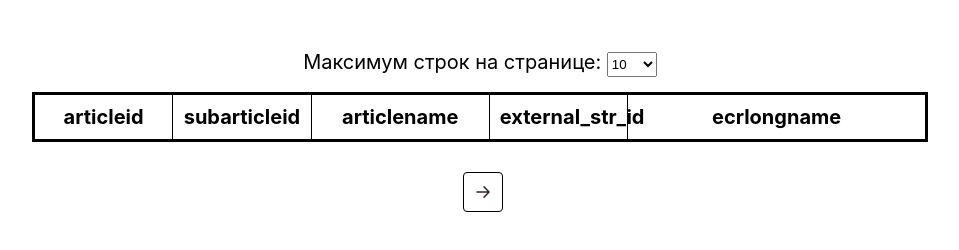
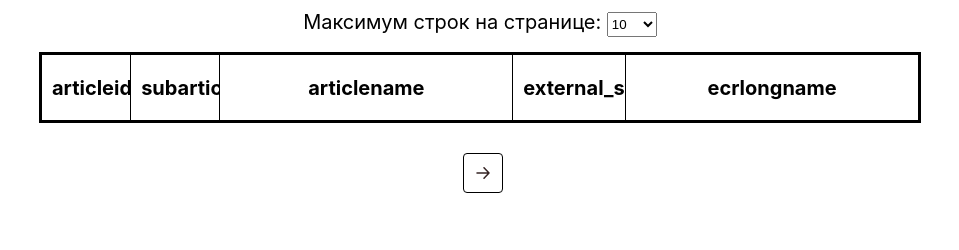
Before and after one commit to Rubyroido/gpn-test, a React app in the folder frontend/: page / in a window 1280 px wide. Shown: the whole page, without its empty margins (160-1119 px from the left). Built offline with nearby package versions, Linux system fonts and the light colour scheme.

Commit message:
поправил верстку таблицы

```diff
--- a/frontend/src/components/App/App.css
+++ b/frontend/src/components/App/App.css
@@ -3,5 +3,5 @@
   flex-direction: column;
   align-items: center;
   gap: 15px;
-  padding-top: 50px;
+  padding: 10px;
 }
--- a/frontend/src/components/Table/Table.css
+++ b/frontend/src/components/Table/Table.css
@@ -4,6 +4,7 @@
   border-collapse: collapse;
   border: 3px solid black;
   font-size: 15px;
+  /* height: 80%; */
 }
 
 thead {
@@ -12,19 +13,19 @@ thead {
 }
 
 thead th:nth-child(1) {
-  width: 15%;
+  width: 9%;
 }
 
 thead th:nth-child(2) {
-  width: 15%;
+  width: 9%;
 }
 
 thead th:nth-child(3) {
-  width: 20%;
+  width: 35%;
 }
 
 thead th:nth-child(4) {
-  width: 15%;
+  width: 12%;
 }
 
 thead th:nth-child(5) {
@@ -35,4 +36,6 @@ th,
 td {
   padding: 10px;
   border: 1px solid black;
+  height: 45px;
+  overflow: hidden;
 }
```
